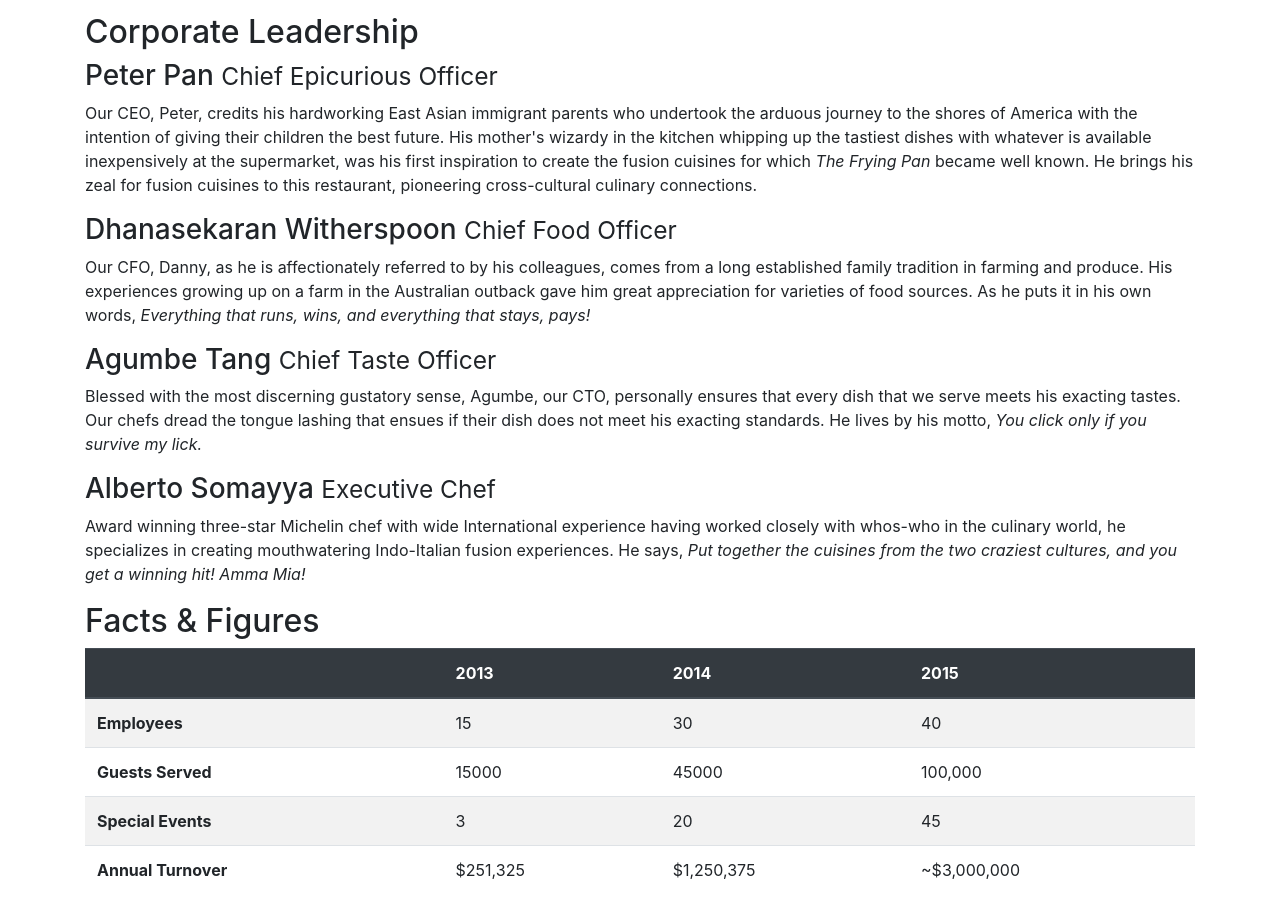
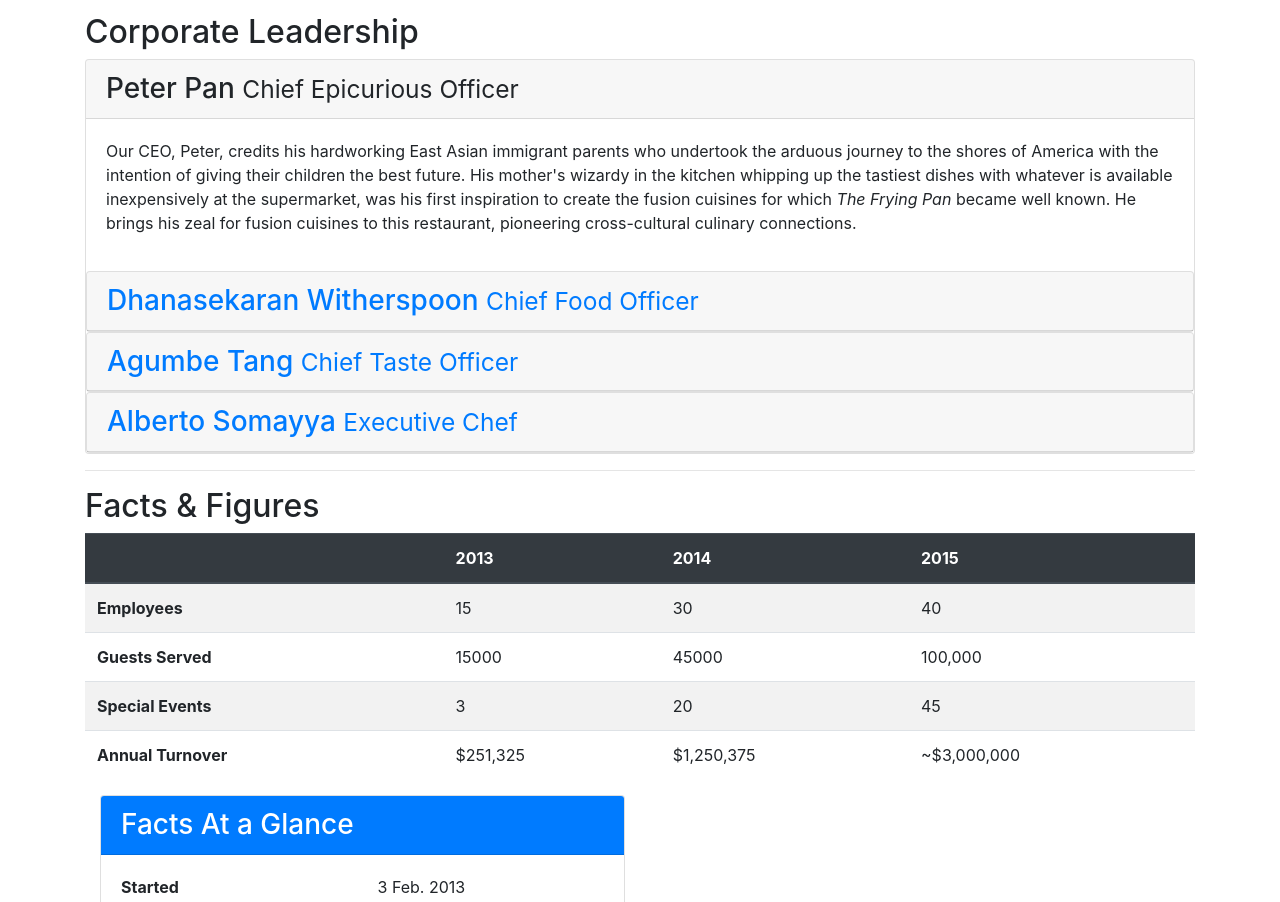
Before and after one commit to creepygal/Bootstrap4, a plain HTML site: page aboutus.html in a window 1280 px wide. Shown: the part 798-1700 px from the top of the page. Drawn offline with nearby package versions, Linux system fonts and the light colour scheme.

Commit message:
Accordion

```diff
--- a/aboutus.html
+++ b/aboutus.html
@@ -74,19 +74,87 @@
         <div>
             <div>
                 <h2>Corporate Leadership</h2>
-                <h3>Peter Pan <small>Chief Epicurious Officer</small></h3>
-                <p class="d-none d-sm-block">Our CEO, Peter, credits his hardworking East Asian immigrant parents who undertook the arduous journey to the shores of America with the intention of giving their children the best future. His mother's wizardy in the kitchen whipping up
-                    the tastiest dishes with whatever is available inexpensively at the supermarket, was his first inspiration to create the fusion cuisines for which <em>The Frying Pan</em> became well known. He brings his zeal for fusion cuisines to
-                    this restaurant, pioneering cross-cultural culinary connections.</p>
-                <h3>Dhanasekaran Witherspoon <small>Chief Food Officer</small></h3>
-                <p class="d-none d-sm-block">Our CFO, Danny, as he is affectionately referred to by his colleagues, comes from a long established family tradition in farming and produce. His experiences growing up on a farm in the Australian outback gave him great appreciation for
-                    varieties of food sources. As he puts it in his own words, <em>Everything that runs, wins, and everything that stays, pays!</em></p>
-                <h3>Agumbe Tang <small>Chief Taste Officer</small></h3>
-                <p class="d-none d-sm-block">Blessed with the most discerning gustatory sense, Agumbe, our CTO, personally ensures that every dish that we serve meets his exacting tastes. Our chefs dread the tongue lashing that ensues if their dish does not meet his exacting standards.
-                    He lives by his motto, <em>You click only if you survive my lick.</em></p>
-                <h3>Alberto Somayya <small>Executive Chef</small></h3>
-                <p class="d-none d-sm-block">Award winning three-star Michelin chef with wide International experience having worked closely with whos-who in the culinary world, he specializes in creating mouthwatering Indo-Italian fusion experiences. He says, <em>Put together the cuisines from the two craziest cultures, and you get a winning hit! Amma Mia!</em></p>
+                <!---
+                <ul class="nav nav-tabs">
+                    <li class="nav-item">
+                        <a class="nav-link active" href="#peter" role="tab" data-toggle="tab">Peter Pan, CEO</a>
+                    </li>
+                    <li class="nav-item">
+                        <a class="nav-link" href="#danny" role="tab" data-toggle="tab">Danny Witherspoon, CFO</a>
+                    </li>
+                    <li class="nav-item">
+                        <a class="nav-link" href="#agumbe" role="tab" data-toggle="tab">Agumbe Tang, CTO</a>
+                    </li>
+                    <li class="nav-item">
+                        <a class="nav-link" href="#alberto" role="tab" data-toggle="tab">Alberto Somayya, Exec. Chef</a>
+                    </li>
+                </ul>
+                -->
+
+                <div id="accordion">
+                    <div class="card">
+                        <div class="card-header" role="tab" id="peterhead">
+                            <h3 class="mb-0">
+                                <a data-toggle="collapse" data-target="#peter"> Peter Pan <small>Chief Epicurious Officer</small>
+                                </a>
+                            </h3>
                         </div>
+                        <div role="tabpanel" class="collapse show" id="peter" data-parent="accordion">
+                            <div class="card-body">
+                                <p class="d-none d-sm-block">Our CEO, Peter, credits his hardworking East Asian immigrant parents who undertook the arduous journey to the shores of America with the intention of giving their children the best future. His mother's wizardy in the kitchen
+                                    whipping up the tastiest dishes with whatever is available inexpensively at the supermarket, was his first inspiration to create the fusion cuisines for which <em>The Frying Pan</em> became well known. He brings his
+                                    zeal for fusion cuisines to this restaurant, pioneering cross-cultural culinary connections.</p>
+                            </div>
+                            <div class="card">
+                                <div class="card-header" role="tab" id="dannyhead">
+                                    <h3 class="mb-0">
+                                        <a class="collapsed" data-toggle="collapse" data-target="#danny">
+                                    Dhanasekaran Witherspoon <small>Chief Food Officer</small>
+                                    </a>
+                                    </h3>
+                                </div>
+                                <div class="collapse" id="danny" data-parent="#accordion">
+                                    <div class="card-body">
+                                        <p class="d-none d-sm-block">Our CFO, Danny, as he is affectionately referred to by his colleagues, comes from a long established family tradition in farming and produce. His experiences growing up on a farm in the Australian outback gave him
+                                            great appreciation for varieties of food sources. As he puts it in his own words, <em>Everything that runs, wins, and everything that stays, pays!</em></p>
+                                    </div>
+                                </div>
+                            </div>
+                            <div class="card">
+                                <div class="card-header" role="tab" id="agumbehead">
+                                    <h3 class="mb-0">
+                                        <a class="collapsed" data-toggle="collapse" data-target="#agumbe">
+                                    Agumbe Tang <small>Chief Taste Officer</small>
+                                    </a>
+                                    </h3>
+                                </div>
+                                <div class="collapse" id="agumbe" data-parent="#accordion">
+                                    <div class="card-body">
+                                        <p class="d-none d-sm-block">Blessed with the most discerning gustatory sense, Agumbe, our CTO, personally ensures that every dish that we serve meets his exacting tastes. Our chefs dread the tongue lashing that ensues if their dish does not
+                                            meet his exacting standards. He lives by his motto, <em>You click only if you survive my lick.</em></p>
+                                    </div>
+                                </div>
+                            </div>
+                            <div class="card">
+                                <div class="card-header" role="tab" id="albertohead">
+                                    <h3 class="mb-0">
+                                        <a class="collapsed" data-toggle="collapse" data-target="#alberto">
+                                    Alberto Somayya <small>Executive Chef</small>
+                                    </a>
+                                    </h3>
+                                </div>
+                                <div class="collapse" id="alberto" data-parent="#accordion">
+                                    <div class="card-body">
+                                        <p class="d-none d-sm-block">Award winning three-star Michelin chef with wide International experience having worked closely with whos-who in the culinary world, he specializes in creating mouthwatering Indo-Italian fusion experiences. He says,
+                                            <em>Put together the cuisines from the two craziest cultures, and you get a winning hit! Amma Mia!</em></p>
+                                    </div>
+                                </div>
+                            </div>
+                        </div>
+
+                    </div>
+                </div>
+                <hr>
                 <div class="row row-content">
                     <div class="col-12 col-sm-9">
                         <h2>Facts &amp; Figures</h2>
--- a/style.css
+++ b/style.css
@@ -18,3 +18,10 @@ body {
 .shade {
     background-color: #4B0082;
 }
+
+.tab-content {
+    border-left: 1px solid #ddd;
+    border-right: 1px solid #ddd;
+    border-bottom: 1px solid #ddd;
+    padding: 10px;
+}
```
Lines whose indentation alone changed are shown as unchanged.
